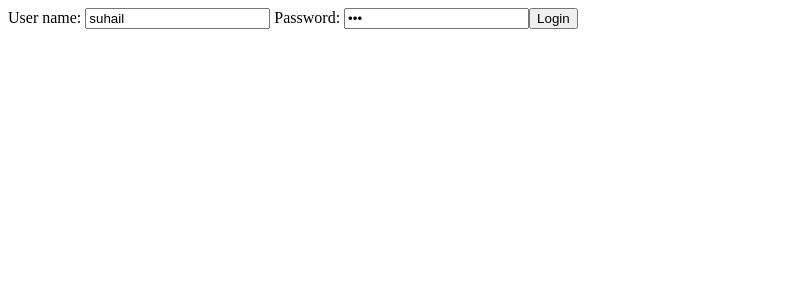
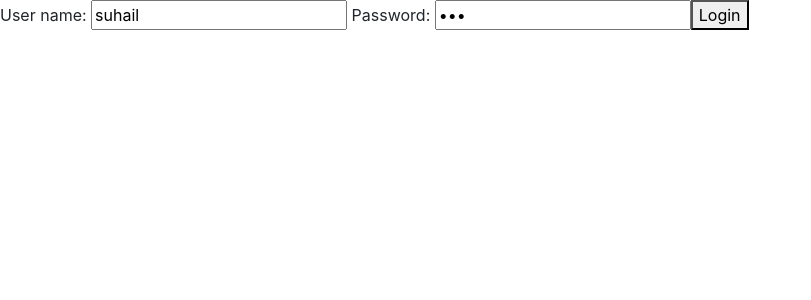
Before and after one commit to suhailakhtar039/springboot-angular, an Angular app in the folder frontend/todo/: page / in a window 1280 px wide. Shown: the top 300 px of the page, without its empty margins (0-811 px from the left). Built offline with nearby package versions, Linux system fonts and the light colour scheme.

Commit message:
bootstrap added

```diff
--- a/frontend/todo/src/styles.css
+++ b/frontend/todo/src/styles.css
@@ -1 +1,2 @@
 /* You can add global styles to this file, and also import other style files */
+@import url(https://unpkg.com/bootstrap@4.1.0/dist/css/bootstrap.min.css);
```
